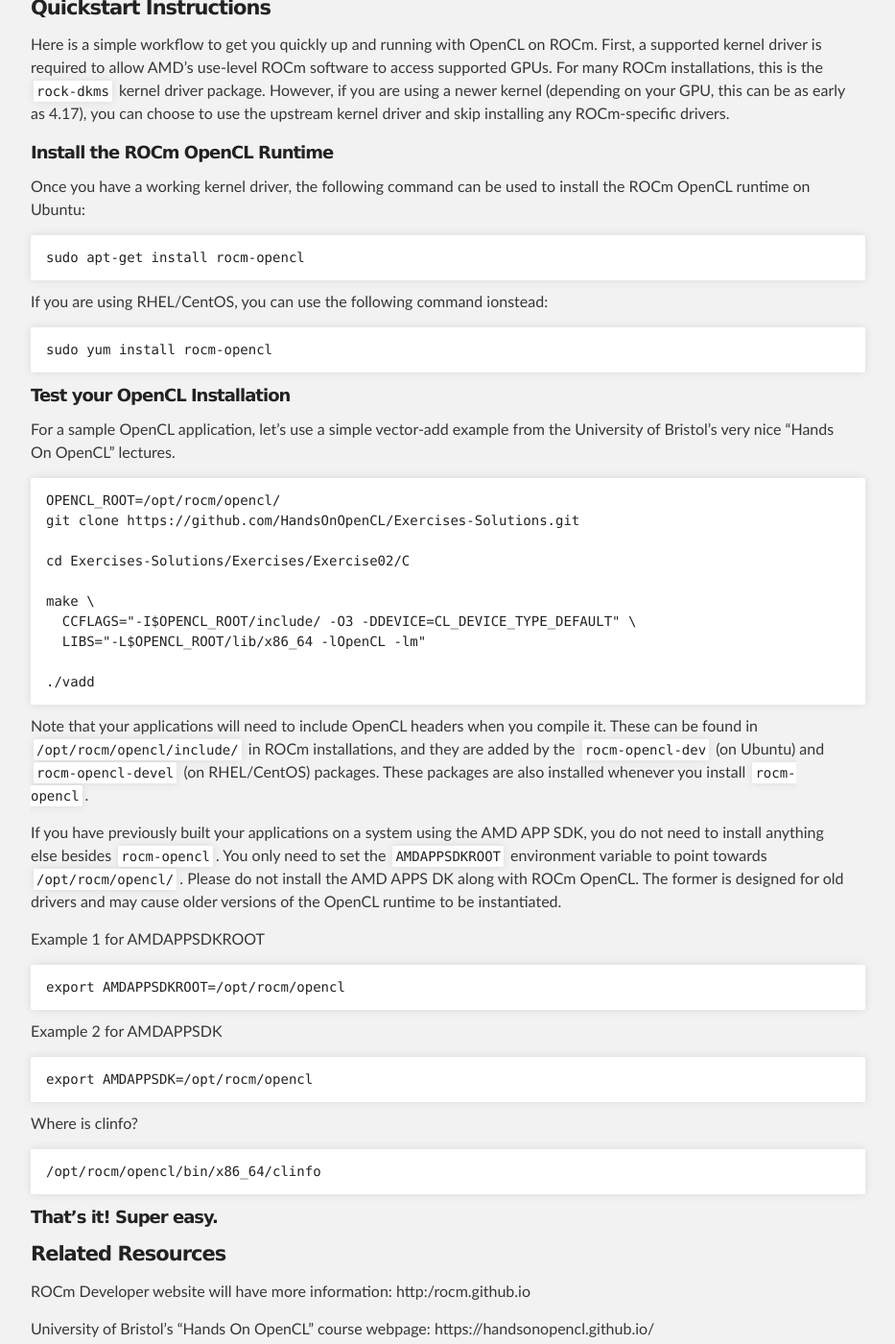
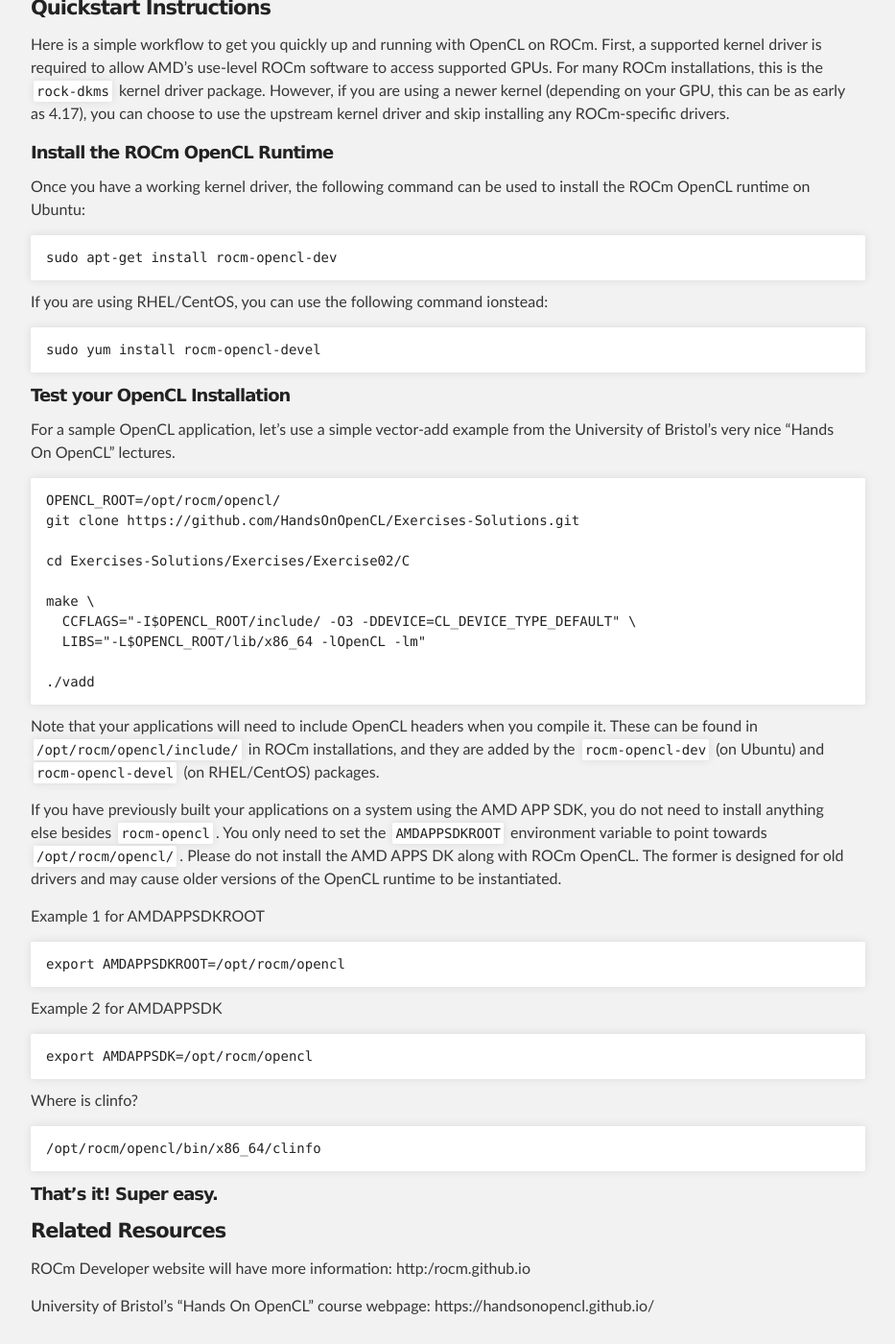
Before and after one commit to ROCm/ROCm.github.io, a Jekyll site: the page built from QuickStartOCL.md, in a window 1280 px wide and 1400 px high, scrolled down 806 px. Shown: the whole window at 96% size, without its empty margins (183-1116 px from the left). Built offline with Jekyll 4.4.1, drawn with Linux system fonts in a browser that asks for light colours.

Commit message:
Update QuickStartOCL.md

````diff
--- a/QuickStartOCL.md
+++ b/QuickStartOCL.md
@@ -30,12 +30,12 @@
 Once you have a working kernel driver, the following command can be used to install the ROCm OpenCL runtime on Ubuntu:
 
 ```shell
-sudo apt-get install rocm-opencl
+sudo apt-get install rocm-opencl-dev
 ```
 
 If you are using RHEL/CentOS, you can use the following command ionstead:
 ```shell
-sudo yum install rocm-opencl
+sudo yum install rocm-opencl-devel
 ```
 
 ##### Test your OpenCL Installation
@@ -57,7 +57,6 @@
 
 Note that your applications will need to include OpenCL headers when you compile it.
 These can be found in `/opt/rocm/opencl/include/` in ROCm installations, and they are added by the `rocm-opencl-dev` (on Ubuntu) and `rocm-opencl-devel` (on RHEL/CentOS) packages.
-These packages are also installed whenever you install `rocm-opencl`.
 
 If you have previously built your applications on a system using the AMD APP SDK, you do not need to install anything else besides `rocm-opencl`.
 You only need to set the `AMDAPPSDKROOT` environment variable to point towards `/opt/rocm/opencl/`.
````
